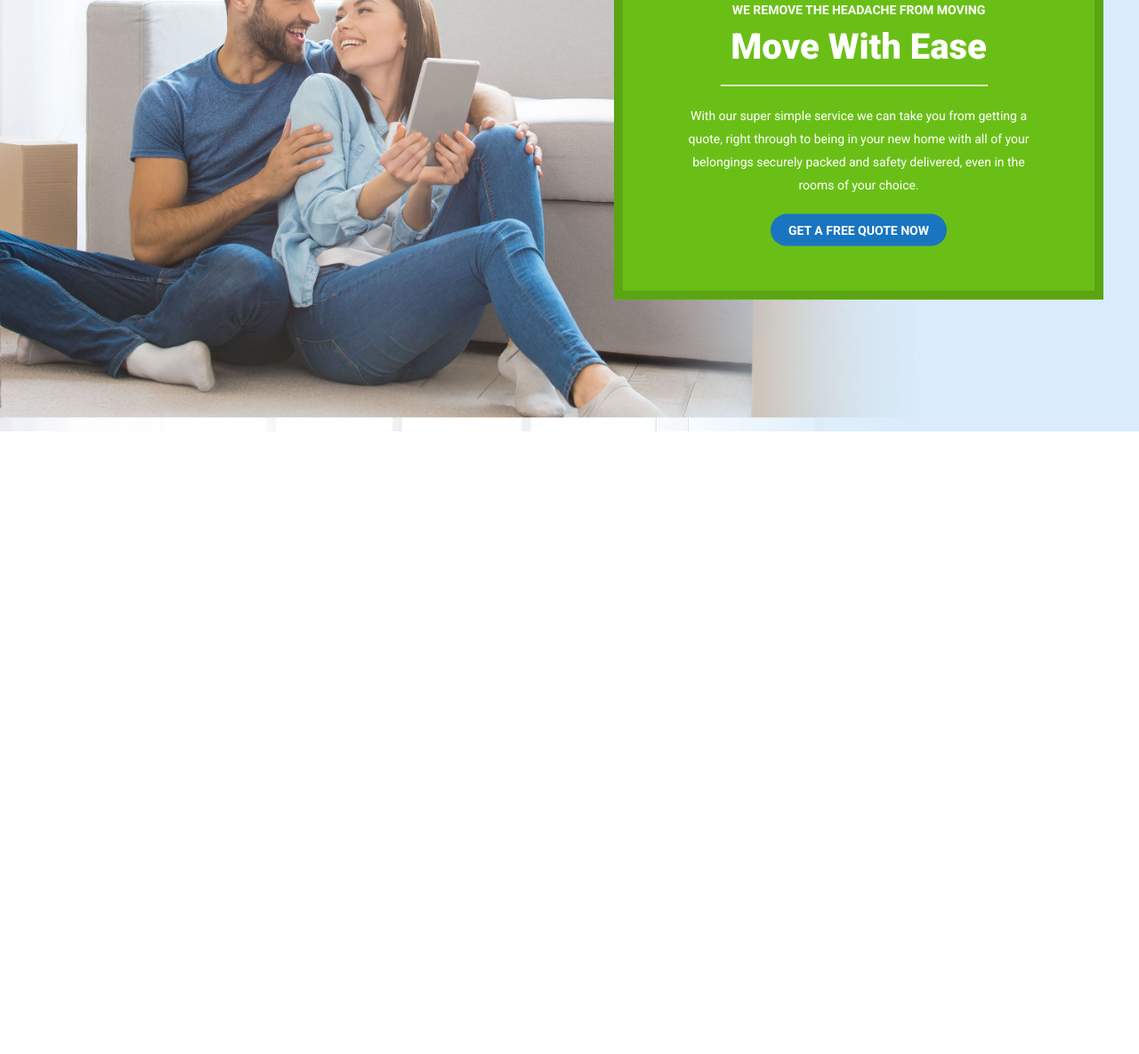
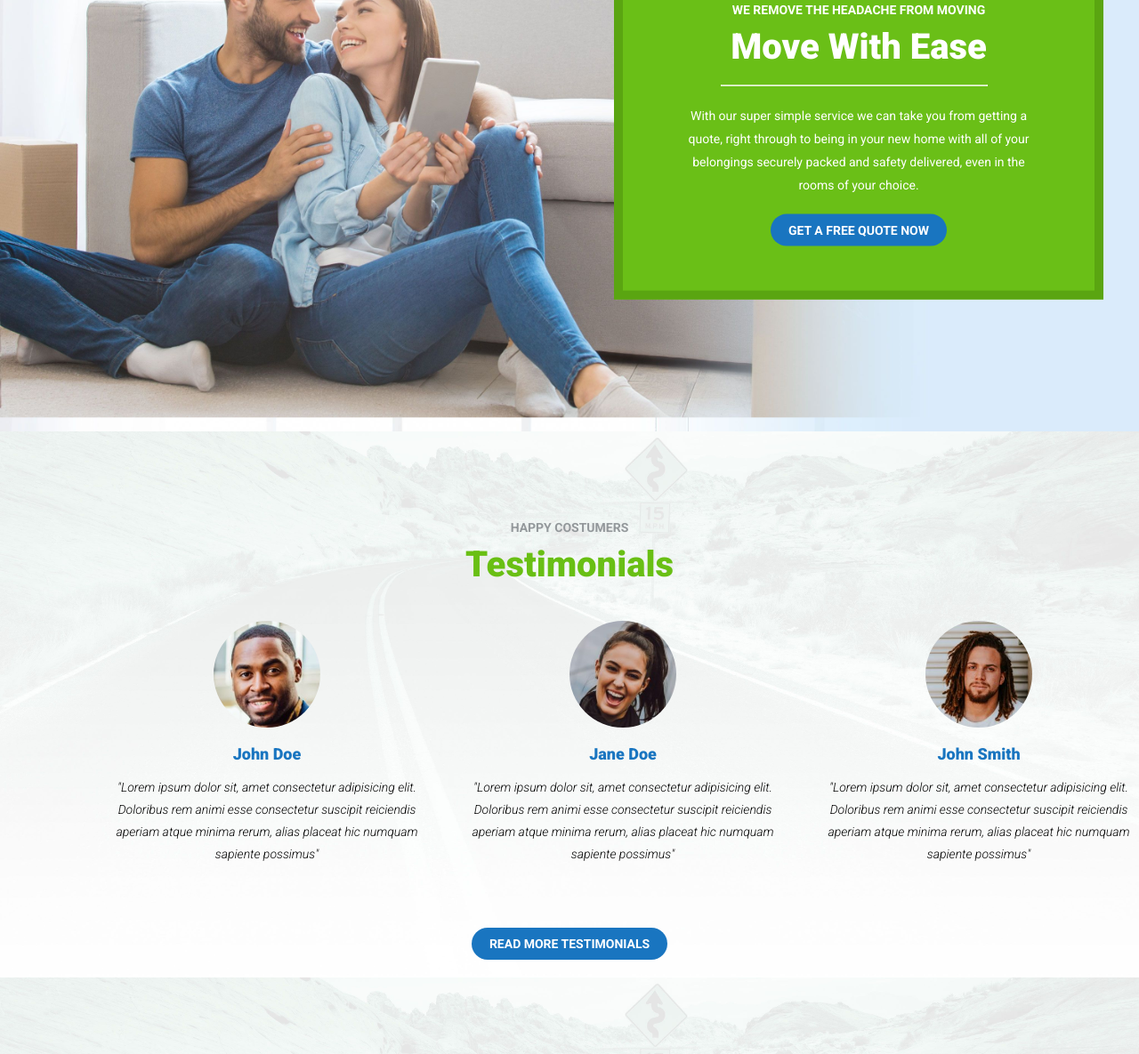
Before and after one commit to roccorefice/proj-html-vuejs, a plain HTML site: page index.html in a window 1280 px wide. Shown: the part 2259-3444 px from the top of the page at 89% size. Before the commit the page ends 2744 px from the top, so only its background shows below. Drawn offline with nearby package versions, Linux system fonts and the light colour scheme.

Commit message:
MAIN: section testimonials

```diff
--- a/assets/css/style.css
+++ b/assets/css/style.css
@@ -238,3 +238,53 @@
     line-height: 26px;
     padding: 20px;
 }
+
+/* testimonials */
+.testimonials{
+    background-image: url("../img/avada-movers-testimonial-background.jpg");
+    background-size: 100%;
+    height: 700px;
+    width: 100%;
+    text-align: center;
+    padding: 100px;
+}
+.testimonials h4{
+    color: #93989b;
+    font-size: 14px;
+    font-weight: 600;
+    padding-bottom: 10px;
+}
+.testimonials h3{
+    color: #69bf14;
+    font-size: 40px;
+    font-weight: 800;
+    padding-bottom: 40px;
+}
+.testimonials > .container{
+    margin: auto;
+}
+.card_testimonial{
+    width: 30%;
+    height: auto;
+    margin: auto;
+    text-align: center;
+}
+.card_testimonial p{
+    font-style: italic;
+    font-weight: 300;
+    font-size: 14px;
+    line-height: 25px;
+}
+.card_testimonial img{
+    border-radius: 100%;
+    height: 120px;
+}
+.card_testimonial h5{
+    color: #1975c0;
+    font-size: 18px;
+    font-weight: 800;
+    padding: 15px;
+}
+.testimonials button{
+    margin-top: 70px;
+}
--- a/index.html
+++ b/index.html
@@ -136,23 +136,51 @@
             <!-- call to action -->
             <section class="call_to_action">
                 <div class="container">
-
                     <div class="green_card ">
                         <h4>WE REMOVE THE HEADACHE FROM MOVING</h4>
                         <h3>Move With Ease</h3>
                         <hr size=”1″ color=white noshade>
                         <p>With our super simple service we can take you from getting a quote, right through to being in your new home with all of your belongings securely packed and safety delivered, even in the rooms of your choice.</p>
                         <button class="btn">GET A FREE QUOTE NOW</button>
+                    </div>
+                </div>
+            </section>
+            <!-- call to action -->
 
+            <!-- testimonials -->
+            <section class="testimonials">
+                <h4>HAPPY COSTUMERS</h4>
+                <h3>Testimonials</h3>
+                <div class="box_testimonials d_flex container">
+                    <div class="card_testimonial">
+                        <img src="assets/img/avada-movers-johndoe-final-200x200.jpg" alt="">
+                        <h5>John Doe</h5>
+                        <p>"Lorem ipsum dolor sit, amet consectetur adipisicing elit. Doloribus rem animi esse consectetur suscipit reiciendis aperiam atque minima rerum, alias placeat hic numquam sapiente possimus"</p>
+                    </div>
+
+                    <div class="card_testimonial">
+                        <img src="assets/img/avada-movers-janedoe-final-200x200.jpg" alt="">
+                        <h5>Jane Doe</h5>
+                        <p>"Lorem ipsum dolor sit, amet consectetur adipisicing elit. Doloribus rem animi esse consectetur suscipit reiciendis aperiam atque minima rerum, alias placeat hic numquam sapiente possimus"</p>
+                    </div>
+
+                    <div class="card_testimonial">
+                        <img src="assets/img/avada-movers-johnsmith-final-200x200.jpg" alt="">
+                        <h5>John Smith</h5>
+                        <p>"Lorem ipsum dolor sit, amet consectetur adipisicing elit. Doloribus rem animi esse consectetur suscipit reiciendis aperiam atque minima rerum, alias placeat hic numquam sapiente possimus"</p>
                     </div>
                 </div>
 
+                <button class="btn">
+                    READ MORE TESTIMONIALS
+                </button>
+
+
+
+
             </section>
-            <!-- call to action -->
+            <!-- //testimonials -->
 
-            <sectin class="testimonials">
-
-            </sectin>
             <section class="request">
 
             </section>
```
Also changed, not shown: 1 other file.
